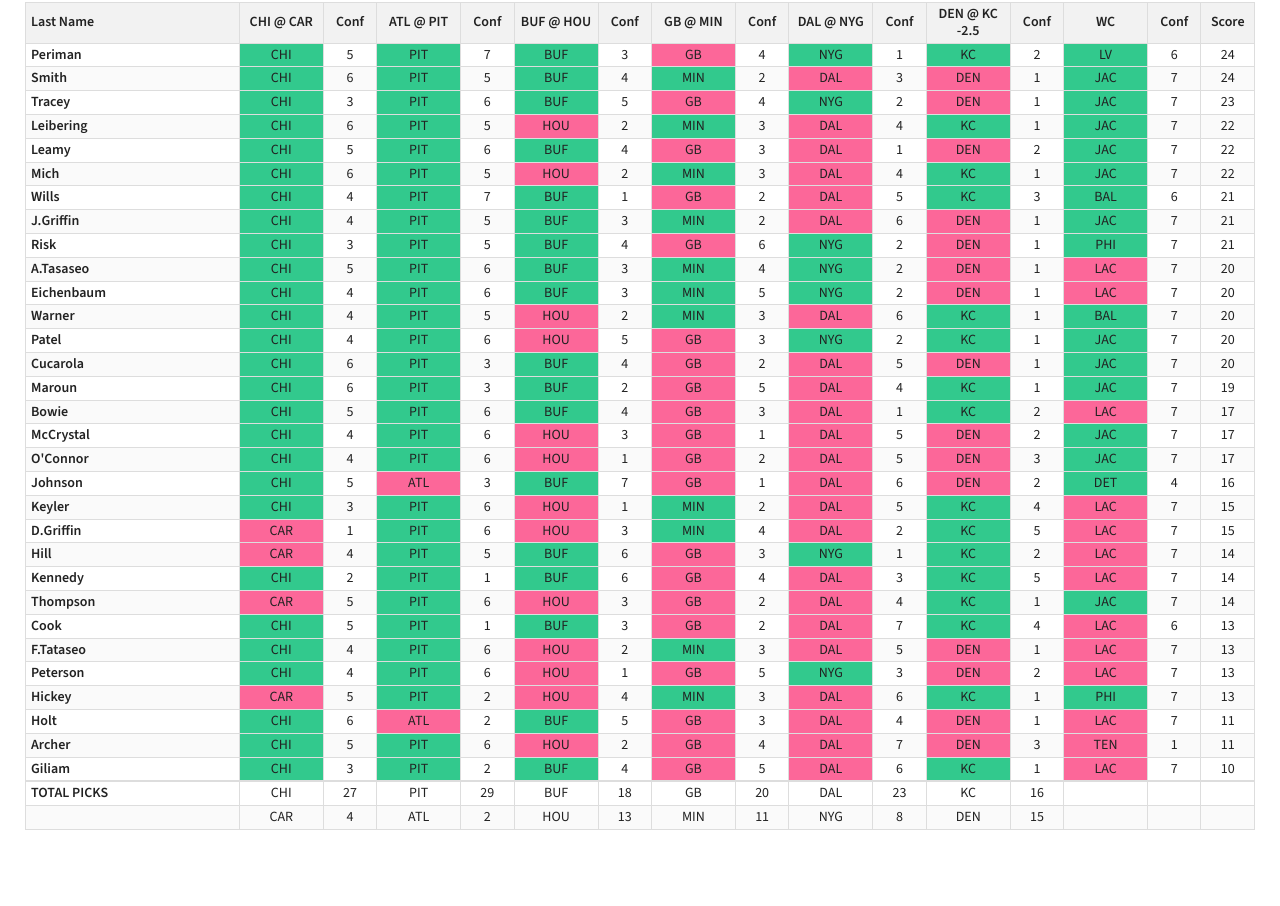
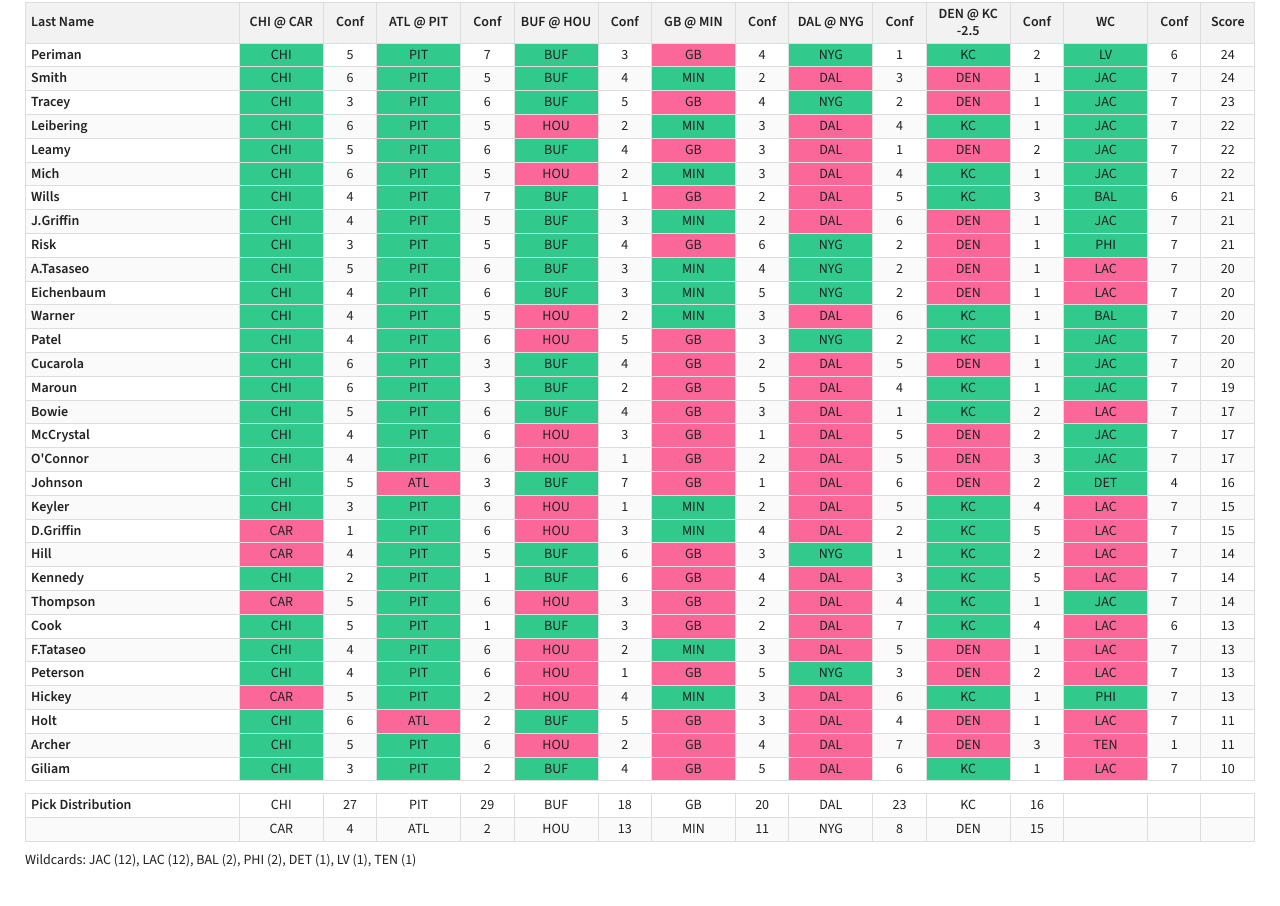
Before and after one commit to ryanmccrystal/nfl-pick-em, a plain HTML site: page index.html in a window 1280 px wide. Shown: the part 70-976 px from the top of the page. Before the commit the page ends 925 px from the top, so only its background shows below. Drawn offline with nearby package versions, Linux system fonts and the light colour scheme.

Commit message:
Update index.html

```diff
--- a/index.html
+++ b/index.html
@@ -101,11 +101,14 @@
     width: 3.5%;
   }
 
-  .tally-heading {
-    font-size: 18px;
-    font-weight: 500;
-    margin-top: 22px;
-    margin-bottom: 8px;
+  .tally-table {
+    margin-top: 12px;
+  }
+
+  .wildcards {
+    font-size: 14px;
+    margin-top: 8px;
+    margin-bottom: 18px;
   }
 
   @media (max-width: 700px) {
@@ -271,7 +274,7 @@ async function loadData() {
         let value = "";
 
         if (i === 0 && rowIndex === 0) {
-          value = "TOTAL PICKS";
+          value = "Pick Distribution";
         }
 
         const game = tallyGames.find(g => g.gameCol === i);
@@ -290,6 +293,11 @@ async function loadData() {
     });
 
     html += '</tbody></table>';
+
+    // Display Wildcards from cell W5
+    const wildcards = rows[3]?.[22] || "";
+
+    html += `<p class="wildcards">Wildcards: ${escapeHTML(wildcards)}</p>`;
 
 
     container.innerHTML = html;
```
